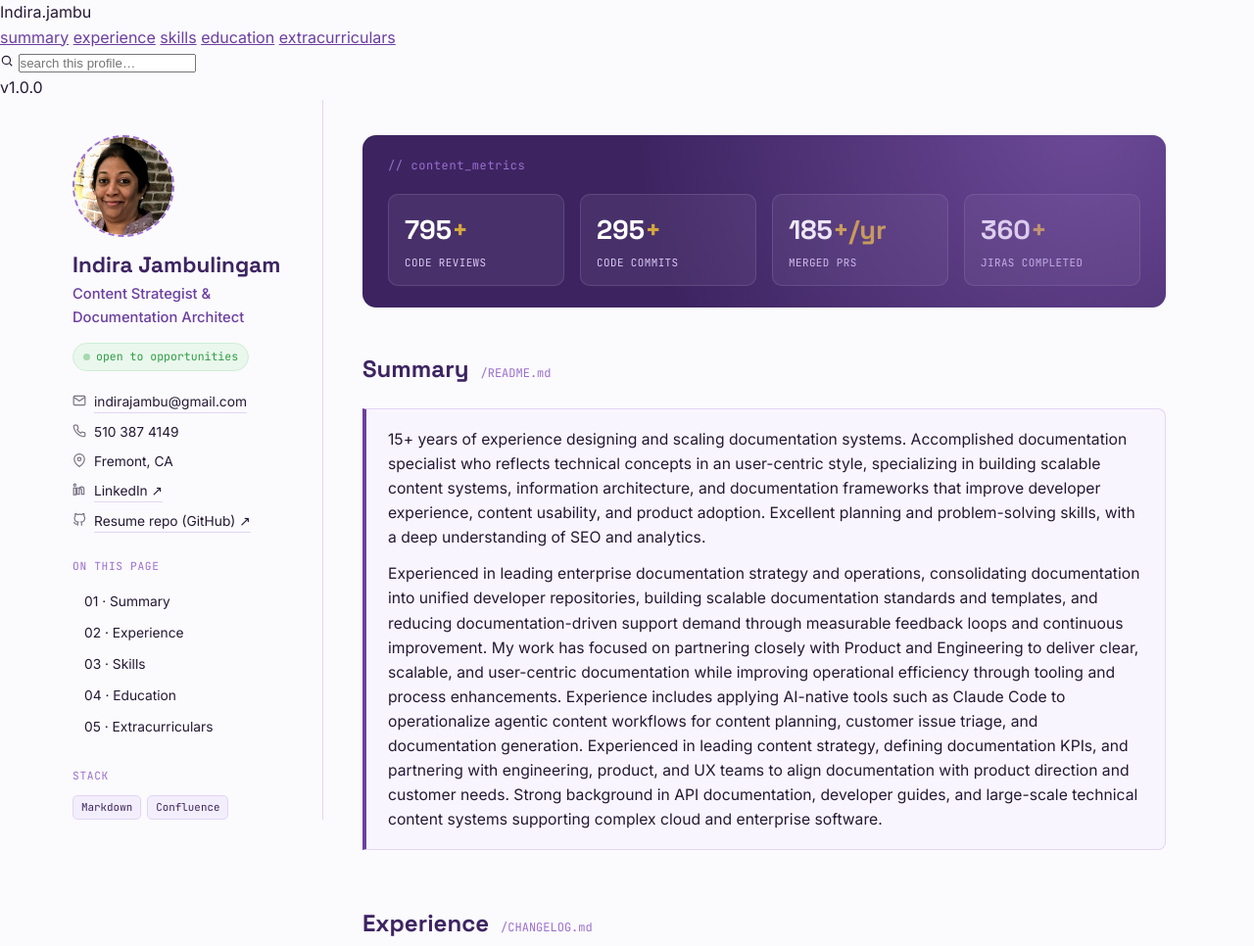
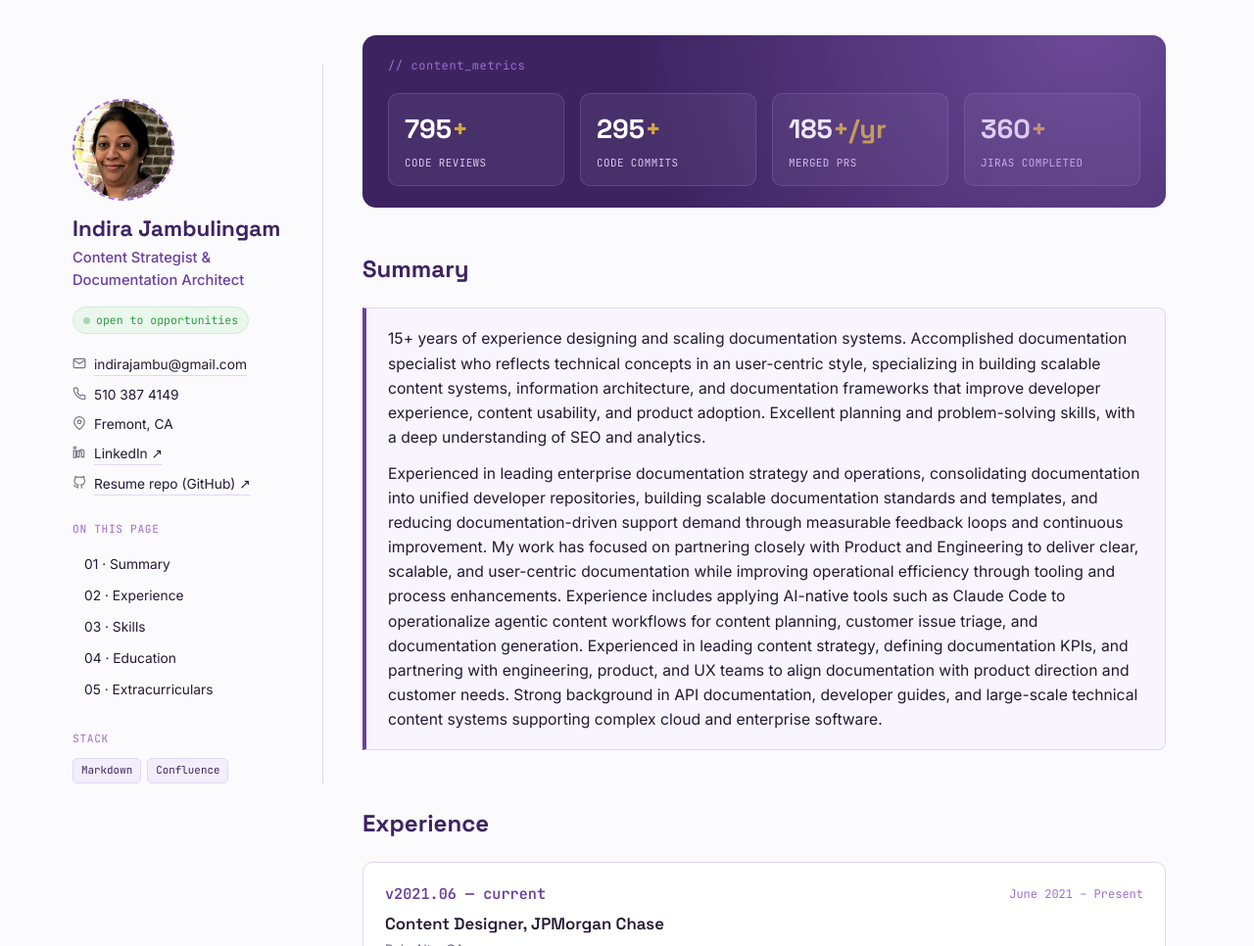
Before and after one commit to purplelitemij/resume2026, a plain HTML site: page index.html in a window 1280 px wide. Shown: the top 966 px of the page at 98% size. Drawn offline with Linux system fonts and the light colour scheme.

Commit message:
Updated per DF comments

```diff
--- a/index.html
+++ b/index.html
@@ -293,22 +293,6 @@
 </head>
 <body>
 
-<div class="topbar">
-  <div class="brand"><span class="dot"></span> Indira.jambu</div>
-  <nav class="topnav">
-    <a href="#summary">summary</a>
-    <a href="#experience">experience</a>
-    <a href="#skills">skills</a>
-    <a href="#education">education</a>
-    <a href="#extracurriculars">extracurriculars</a>
-  </nav>
-  <div class="searchbox">
-    <svg width="14" height="14" viewBox="0 0 24 24" fill="none" stroke="currentColor" stroke-width="2"><circle cx="11" cy="11" r="7"/><line x1="21" y1="21" x2="16.65" y2="16.65"/></svg>
-    <input id="pageSearch" type="text" placeholder="search this profile…" aria-label="Search this resume">
-  </div>
-  <span class="version-badge">v1.0.0</span>
-</div>
-
 <div class="layout">
 
   <aside class="sidebar">
@@ -365,7 +349,7 @@
     </div>
 
     <section aria-labelledby="summary-h">
-      <div class="section-head"><h2 id="summary-h">Summary</h2><span class="path">/README.md</span></div>
+      <div class="section-head"><h2 id="summary-h">Summary</h2><span class="path"></span></div>
       <div class="readme">
         <p> 15+ years of experience designing and scaling documentation systems. Accomplished documentation specialist who reflects technical concepts in an user-centric style, specializing in building scalable content systems, information architecture, and documentation frameworks that improve developer experience, content usability, and product adoption. Excellent planning and problem-solving skills, with a deep understanding of SEO and analytics.</p>
         <p> Experienced in leading enterprise documentation strategy and operations, consolidating documentation into unified developer repositories, building scalable documentation standards and templates, and reducing documentation-driven support demand through measurable feedback loops and continuous improvement. My work has focused on partnering closely with Product and Engineering to deliver clear, scalable, and user-centric documentation while improving operational efficiency through tooling and process enhancements. Experience includes applying AI-native tools such as Claude Code to operationalize agentic content workflows for content planning, customer issue triage, and documentation generation.
@@ -374,7 +358,7 @@
     </section>
 
     <section id="experience" aria-labelledby="experience-h">
-      <div class="section-head"><h2 id="experience-h">Experience</h2><span class="path">/CHANGELOG.md</span></div>
+      <div class="section-head"><h2 id="experience-h">Experience</h2><span class="path"></span></div>
 
       <div class="entry">
         <div class="entry-head">
@@ -418,7 +402,7 @@
 
       <div class="entry">
         <div class="entry-head">
-          <span class="entry-version">v2020.01</span>
+          <span class="entry-version">Jan 2020 – May 2021</span>
           <span class="entry-dates">Jan 2020 – May 2021</span>
         </div>
         <div class="entry-company">Content Strategist, Roku Inc. (Contract)</div>
@@ -435,7 +419,7 @@
       </div>
 
       <details class="archive">
-        <summary>Show archived releases — v2003.0 to v2020.0 (Delphix, Model N, Accela, ACCESS/PalmSource)</summary>
+        <summary>Show prior experience — v2003.0 to v2020.0 (Delphix, Model N, Accela, ACCESS/PalmSource)</summary>
 
         <div class="entry">
           <div class="entry-head"><span class="entry-version">v2018.07</span><span class="entry-dates">Jul 2018 – Jan 2020</span></div>
@@ -485,7 +469,7 @@
     </section>
 
     <section id="skills" aria-labelledby="skills-h">
-      <div class="section-head"><h2 id="skills-h">Skills</h2><span class="path">/package.json</span></div>
+      <div class="section-head"><h2 id="skills-h">Skills</h2><span class="path"></span></div>
       <div class="skill-groups">
         <div class="skill-group">
           <h3>Tools</h3>
@@ -535,7 +519,7 @@
     </section>
 
     <section id="extracurriculars" aria-labelledby="extracurriculars-h">
-      <div class="section-head"><h2 id="extracurriculars-h">Extracurriculars</h2><span class="path">/CONTRIBUTING.md</span></div>
+      <div class="section-head"><h2 id="extracurriculars-h">Extracurriculars</h2><span class="path"></span></div>
       <div class="quests">
         <div class="quest-card">
           <h3>Boy Scouts of America</h3>
```
